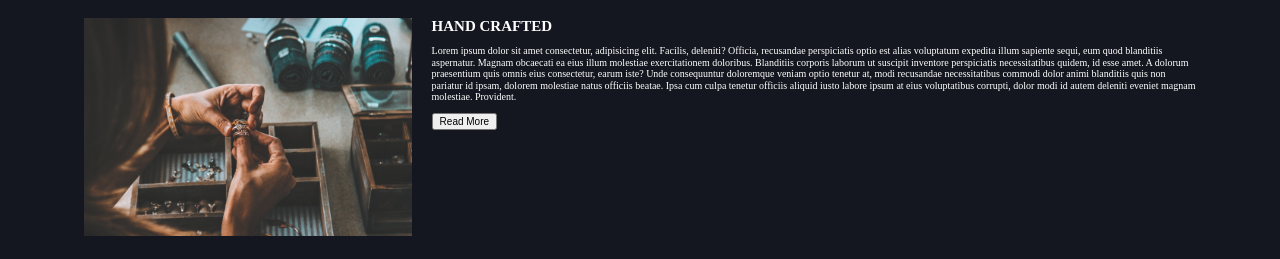
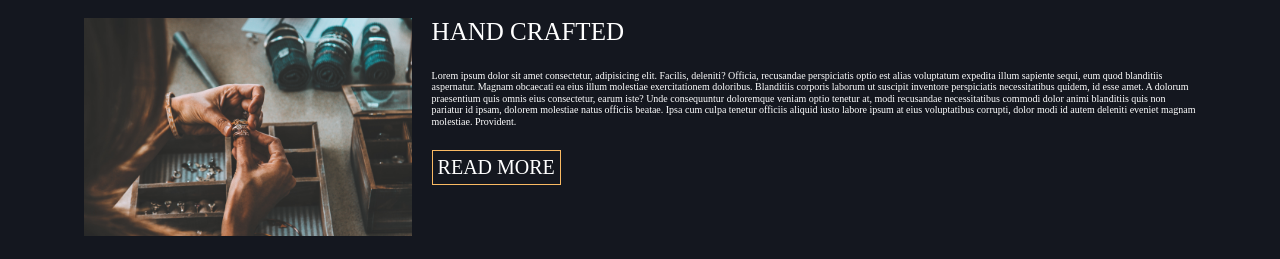
Before and after one commit to PPableo/Arora, a plain HTML site: page index.html in a window 1280 px wide. Shown: the part 562-821 px from the top of the page. Drawn offline with Linux system fonts and the light colour scheme; a web font is replaced by a local one.

Commit message:
finished about section

```diff
--- a/styles/sass/_main.scss
+++ b/styles/sass/_main.scss
@@ -14,23 +14,34 @@ main {
     width: 30%;
     height: auto;
     img {
-        width: 100%;
+      width: 100%;
     }
   }
   .about-text {
     width: 70%;
     // line-height: ;
     h2 {
+      font-weight: 300;
       text-transform: uppercase;
-      margin-bottom: 1rem;
-      font-size: 1.5;
+      margin-bottom: 3%;
+      font-size: 2.5rem;
 
       // margin: ;
     }
     p {
-      margin-bottom: 1rem;
+      margin-bottom: 3%;
     }
     button {
+      color: $white;
+      background-color: #14171f;
+    //   line-height: 2.9rem;
+      text-decoration: none;
+      border: 1px solid #faba63;
+    //   width: 160px;
+      padding: 0.5rem;
+      font-size: 2rem;
+      font-family: $baseFont;
+      text-transform: uppercase;
     }
   }
 }
```
Also changed, not shown: styles/style.css.
